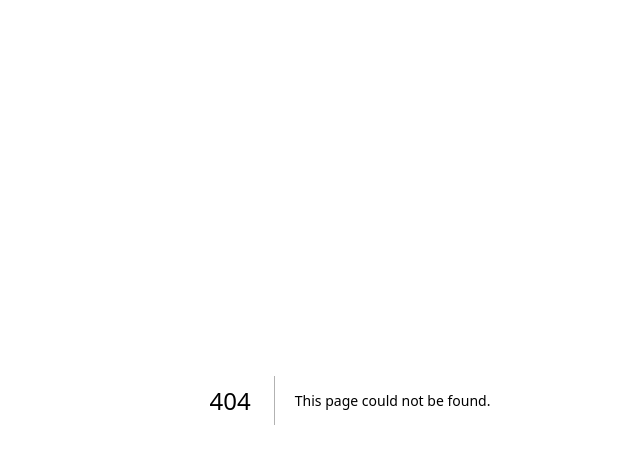
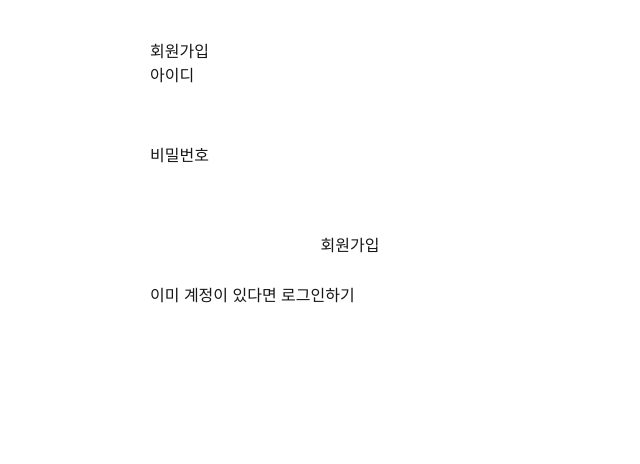
Before and after one commit to Ryu0408/nextjs-security-study, a Next.js app: page /signup in a window 1280 px wide. Before the commit this address had no page. Shown: the top 464 px of the page, without its empty margins (290-930 px from the left). Built offline with nearby package versions, Linux system fonts and the light colour scheme.

Commit message:
[Spring-Spring Security] #7. ROLE 기반 인가(Authorization) + 회원가입 API 구현하기 – Next.js 연동

```diff
--- a/next.config.ts
+++ b/next.config.ts
@@ -1,8 +1,8 @@
-/** @type {import('next').NextConfig} */
+import type { NextConfig } from "next";
 
 const backendUrl = process.env.NEXT_PUBLIC_BACKEND_URL;
 
-const nextConfig = {
+const nextConfig: NextConfig = {
   reactCompiler: true,
   async rewrites() {
     return [
@@ -22,8 +22,13 @@ const nextConfig = {
         source: '/logout',
         destination: `${backendUrl}/logout`,
       },
-    ]
+      {
+        // 회원가입 등 API 공통 프록시
+        source: '/api/:path*',
+        destination: `${backendUrl}/api/:path*`,
+      },
+    ];
   },
-}
+};
 
-export default nextConfig
+export default nextConfig;
--- a/src/app/page.tsx
+++ b/src/app/page.tsx
@@ -5,15 +5,10 @@ export default function Home() {
     <main style={{ padding: 20, fontFamily: 'sans-serif' }}>
       <h1>Spring Security + Next.js 연습 홈</h1>
       <ul>
-        <li>
-          <a href="/public">/public (Spring, 인증 불필요)</a>
-        </li>
-        <li>
-          <a href="/hello">/hello (Spring, 인증 필요)</a>
-        </li>
-        <li>
-          <Link href="/custom-login">/custom-login (Next 커스텀 로그인 페이지)</Link>
-        </li>
+        <li><a href="/public">/public (Spring, 인증 불필요)</a></li>
+        <li><a href="/hello">/hello (Spring, 인증 필요)</a></li>
+        <li><Link href="/custom-login">로그인 페이지</Link></li>
+        <li><Link href="/signup">회원가입 페이지</Link></li>
       </ul>
     </main>
   )
--- /dev/null
+++ b/src/app/signup/page.tsx
@@ -0,0 +1,85 @@
+'use client'
+
+import React, { useState } from 'react'
+
+const SignupPage: React.FC = () => {
+    const [username, setUsername] = useState('')
+    const [password, setPassword] = useState('')
+    const [message, setMessage] = useState<string | null>(null)
+
+    const handleSubmit = async (e: React.FormEvent) => {
+        e.preventDefault()
+
+        setMessage(null)
+
+        try {
+            const res = await fetch('/api/signup', {
+                method: 'POST',
+                headers: {
+                    'Content-Type': 'application/json',
+                },
+                body: JSON.stringify({ username, password }),
+            })
+
+            const text = await res.text()
+
+            if (res.ok) {
+                setMessage('회원가입에 성공했습니다. 이제 로그인해보세요.')
+                setUsername('')
+                setPassword('')
+            } else {
+                setMessage(text || '회원가입에 실패했습니다.')
+            }
+        } catch (err) {
+            setMessage('서버 오류가 발생했습니다.')
+        }
+    }
+
+    return (
+        <main style={{ maxWidth: 400, margin: '40px auto', fontFamily: 'sans-serif' }}>
+            <h2>회원가입</h2>
+
+            {message && (
+                <div style={{ marginBottom: 12, color: 'blue' }}>
+                    {message}
+                </div>
+            )}
+
+            <form onSubmit={handleSubmit}>
+                <div style={{ marginBottom: 12 }}>
+                    <label style={{ display: 'block', marginBottom: 4 }}>
+                        아이디
+                    </label>
+                    <input
+                        type="text"
+                        value={username}
+                        onChange={e => setUsername(e.target.value)}
+                        style={{ width: '100%', padding: 8, boxSizing: 'border-box' }}
+                    />
+                </div>
+
+                <div style={{ marginBottom: 12 }}>
+                    <label style={{ display: 'block', marginBottom: 4 }}>
+                        비밀번호
+                    </label>
+                    <input
+                        type="password"
+                        value={password}
+                        onChange={e => setPassword(e.target.value)}
+                        style={{ width: '100%', padding: 8, boxSizing: 'border-box' }}
+                    />
+                </div>
+
+                <button type="submit" style={{ width: '100%', padding: 10 }}>
+                    회원가입
+                </button>
+            </form>
+
+            <div style={{ marginTop: 16 }}>
+                <a href="/custom-login">이미 계정이 있다면 로그인하기</a>
+            </div>
+        </main>
+    )
+}
+
+export default SignupPage
```
